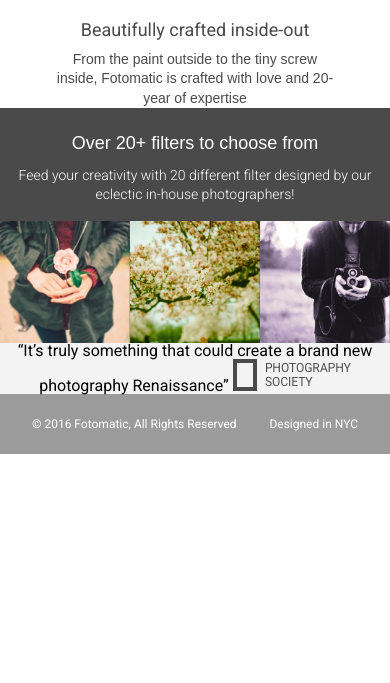
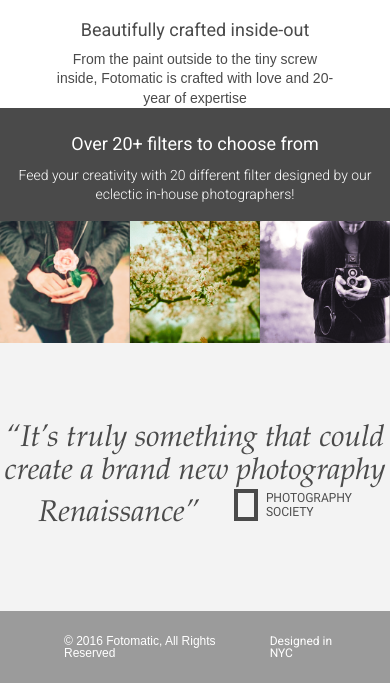
Before and after one commit to turtlesquared/F1C1, a plain HTML site: page index.html in a window 390 px wide. Shown: the part 1075-1758 px from the top of the page. Before the commit the page ends 1529 px from the top, so only its background shows below. Drawn offline with Linux system fonts and the light colour scheme; a web font is replaced by a local one.

Commit message:
finished the computer layout. Moving onto Tablet fixes.

```diff
--- a/resources/css/style.css
+++ b/resources/css/style.css
@@ -296,12 +296,10 @@ header .mobile {
 
 #filters-section .content h2 {
   font-size: 2.25rem;
-  font-family: "Roboto-Bold", sans-serif;
+  font-family: "Roboto", sans-serif;
   font-weight: bold;
   color: white;
   opacity: 100%;
-
-  padding-bottom: .50rem;
 }
 
 #filters-section .content h3 {
@@ -361,13 +359,15 @@ header .mobile {
 
 #quotes-section {
   background-color: #f3f3f3;
+  padding-top: 80px;
+  padding-bottom: 80px;
 }
 
 #quotes-section content {
   padding: 5rem 0;
 }
 
-#quotes-section quote {
+#quotes-section .quote {
   padding-right: 1.875rem;
   font-family: "Palatino", serif;
   font-size: 1.875rem;
@@ -378,6 +378,7 @@ header .mobile {
 
 #quotes-section quote-citation {
   height: 1.875rem;
+  padding-left: 30px;
 }
 
 @media only screen and (max-width: 760px) {
@@ -412,6 +413,10 @@ footer .content {
 
 footer .copyright {
   flex-grow: 1;
+  font-family: "Roboto-Regular", sans-serif;
+  padding-left: 32px;
+  font-size: 12px;
+  color: white;
 }
 
 @media only screen and (min-width: 760px) {
```
Also changed, not shown: 3 other files.
